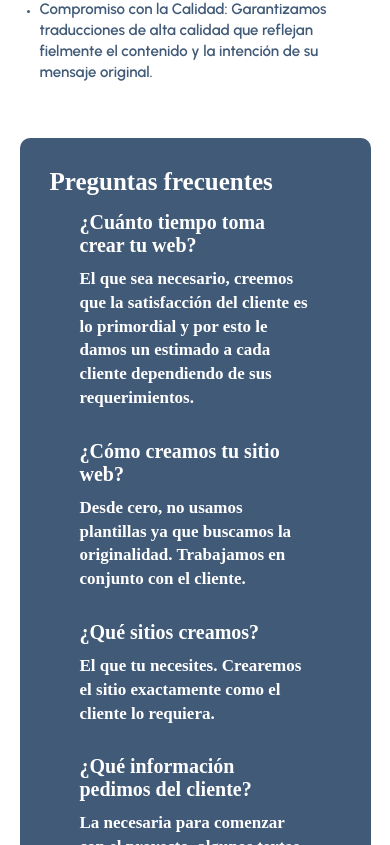
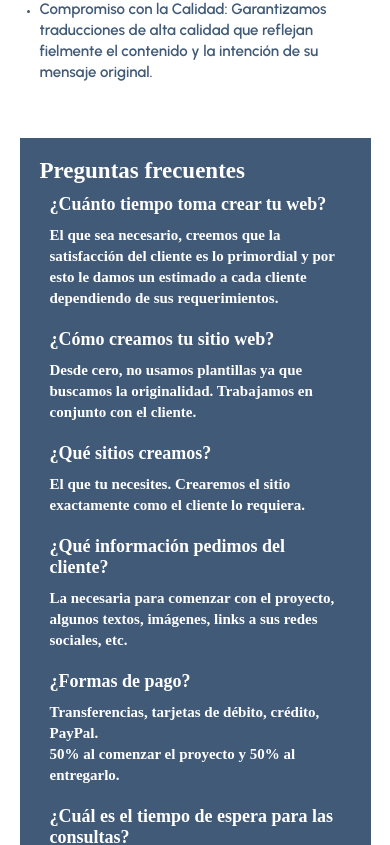
Before and after one commit to GeorgePhD/portfolio2024, a React (Vite) app: page / in a window 390 px wide. Shown: the part 7079-7924 px from the top of the page. Built offline with nearby package versions, Linux system fonts and the light colour scheme.

Commit message:
update: faq section fixed for small screens

```diff
--- a/src/App.css
+++ b/src/App.css
@@ -497,7 +497,9 @@ p.text-centered span {
     flex-basis: 25%;
     margin-bottom: 2rem;
 }
-
+.article-link {
+    text-decoration: none;
+}
 .mask {
     overflow: hidden;
 }
@@ -540,9 +542,6 @@ p.text-centered span {
     gap: 1rem;
     margin: 0 auto;
     margin-top: 3rem;
-}
-.article-link {
-    text-decoration: none;
 }
 h1.h1 {
     margin-bottom: 0;
@@ -970,7 +969,24 @@ p.paragraph {
     .services__ul {
         padding: 3rem;
     }
-
+    .faq__container {
+        padding: 2rem;
+        border-radius: 0;
+    }
+    .faq__section__contaier {
+        padding: 1rem;
+        width: 100%;
+        border-radius: 0;
+    }
+    .faq__title {
+        font-size: 2.3rem;
+    }
+    .faq__subtitle {
+        font-size: 1.8rem;
+    }
+    .faq__content {
+        font-size: 1.5rem;
+    }
     footer.footer {
         margin-top: 0;
     }
```
